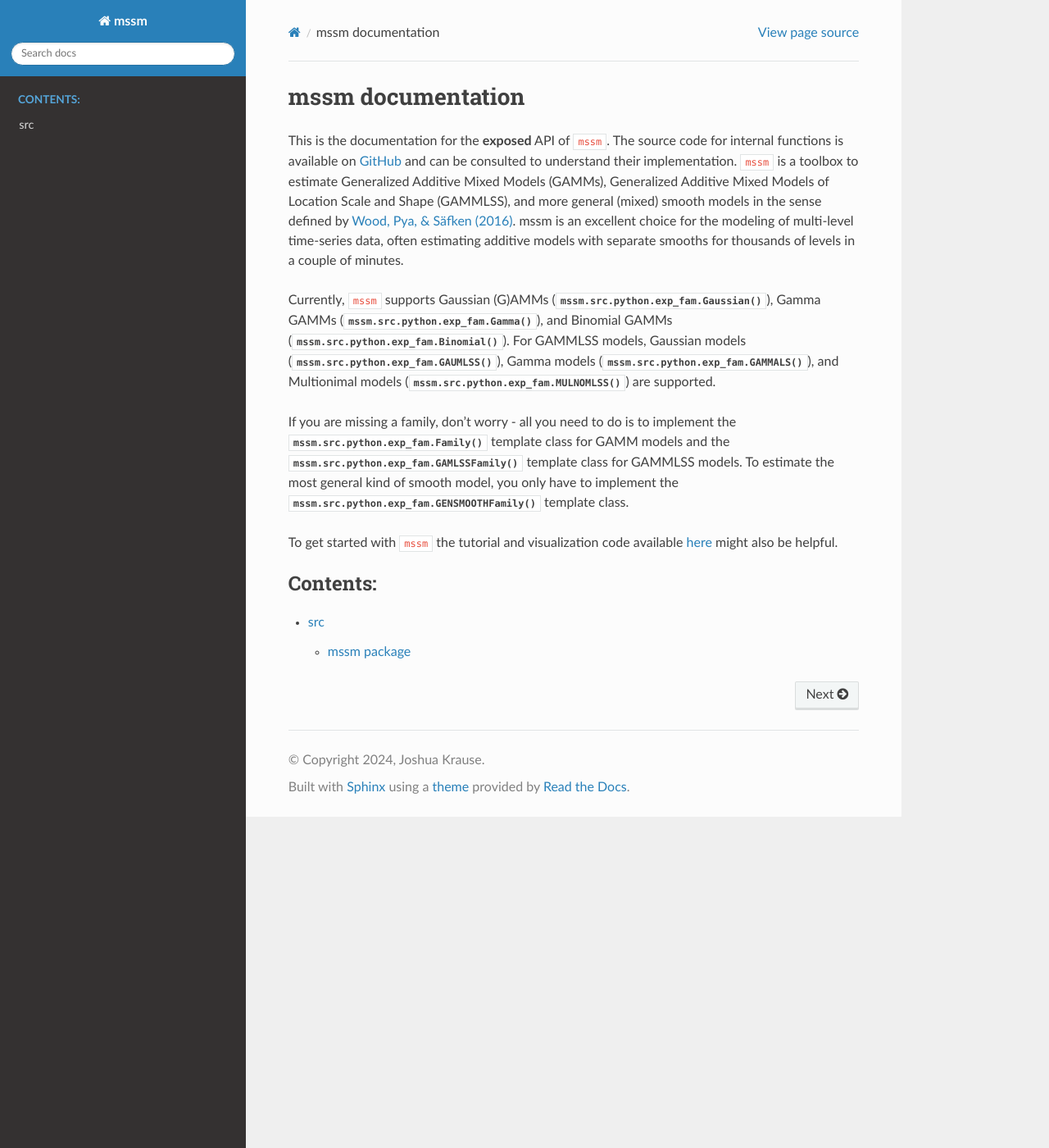
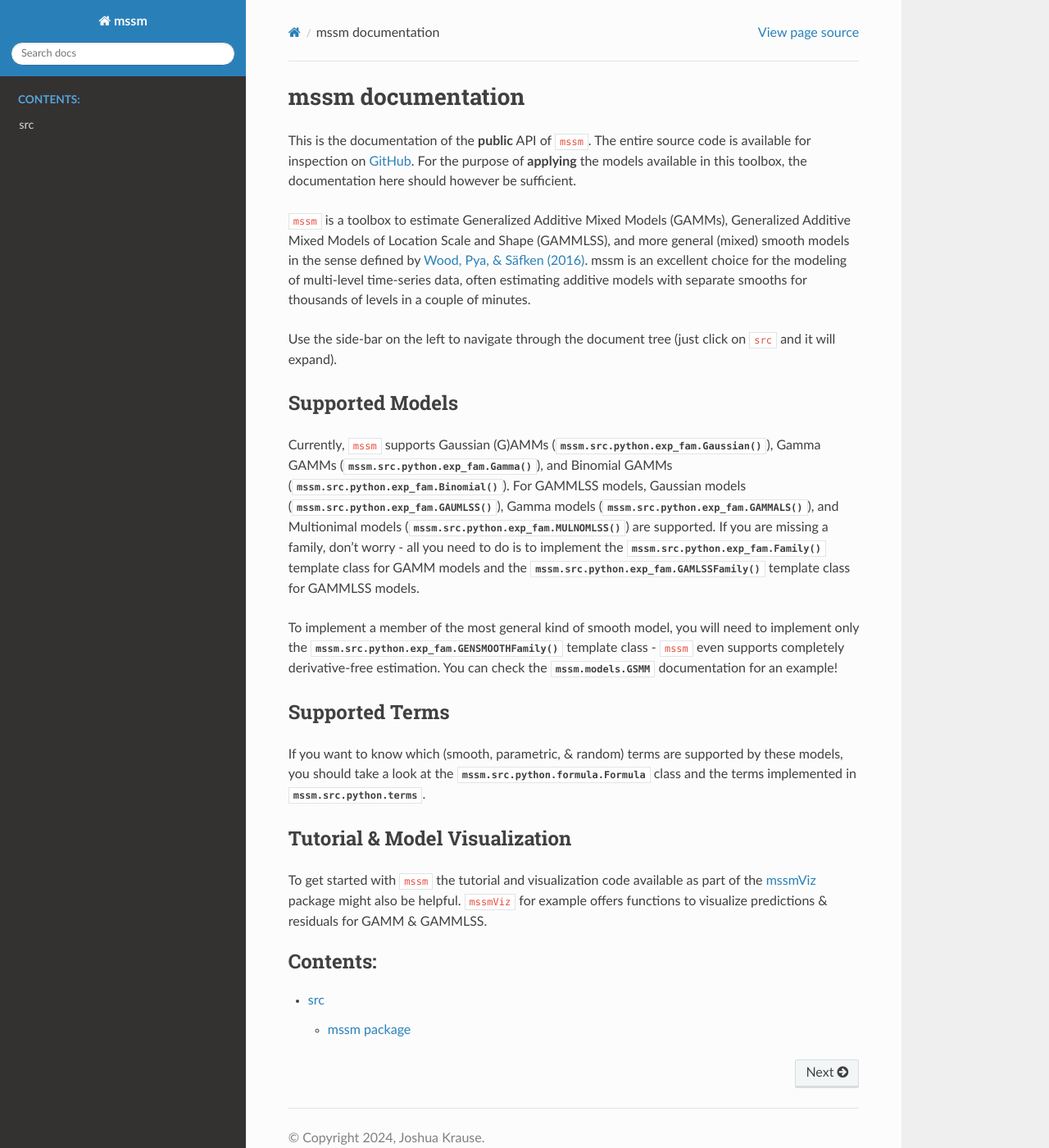
Before and after one commit to JoKra1/mssm, a Sphinx documentation site: the page built from docs/index.rst, in a window 1280 px wide and 1400 px high. Shown: the whole window at 82% size. Built offline with Sphinx 7.4.7 and the Read the Docs theme 2.0.0, drawn with Linux system fonts in a browser that asks for light colours.

Commit message:
Updates to readme and docs

```diff
--- a/docs/index.rst
+++ b/docs/index.rst
@@ -6,18 +6,34 @@
 mssm documentation
 ==================
 
-This is the documentation for the **exposed** API of ``mssm``. The source code for internal functions is available on `GitHub <https://github.com/JoKra1/mssm>`_ and can be
-consulted to understand their implementation. ``mssm`` is a toolbox to estimate Generalized Additive Mixed Models (GAMMs), Generalized Additive Mixed Models of Location Scale
+This is the documentation of the **public** API of ``mssm``. The entire source code is available for inspection on `GitHub <https://github.com/JoKra1/mssm>`_.
+For the purpose of **applying** the models available in this toolbox, the documentation here should however be sufficient.
+
+``mssm`` is a toolbox to estimate Generalized Additive Mixed Models (GAMMs), Generalized Additive Mixed Models of Location Scale
 and Shape (GAMMLSS), and more general (mixed) smooth models in the sense defined by `Wood, Pya, & Säfken (2016) <https://doi.org/10.1080/01621459.2016.1180986>`_.
 mssm is an excellent choice for the modeling of multi-level time-series data, often estimating additive models with separate smooths for thousands of levels in a couple of minutes.
 
+Use the side-bar on the left to navigate through the document tree (just click on ``src`` and it will expand).
+
+Supported Models
+----------------
+
 Currently, ``mssm`` supports Gaussian (G)AMMs (:func:`mssm.src.python.exp_fam.Gaussian`), Gamma GAMMs (:func:`mssm.src.python.exp_fam.Gamma`), and Binomial GAMMs (:func:`mssm.src.python.exp_fam.Binomial`).
 For GAMMLSS models, Gaussian models (:func:`mssm.src.python.exp_fam.GAUMLSS`), Gamma models (:func:`mssm.src.python.exp_fam.GAMMALS`), and Multionimal models (:func:`mssm.src.python.exp_fam.MULNOMLSS`) are supported.
+If you are missing a family, don't worry - all you need to do is to implement the :func:`mssm.src.python.exp_fam.Family` template class for GAMM models and the :func:`mssm.src.python.exp_fam.GAMLSSFamily` template class for GAMMLSS models.
 
-If you are missing a family, don't worry - all you need to do is to implement the :func:`mssm.src.python.exp_fam.Family` template class for GAMM models and the :func:`mssm.src.python.exp_fam.GAMLSSFamily` template class for GAMMLSS models.
-To estimate the most general kind of smooth model, you only have to implement the :func:`mssm.src.python.exp_fam.GENSMOOTHFamily` template class.
+To implement a member of the most general kind of smooth model, you will need to implement only the :func:`mssm.src.python.exp_fam.GENSMOOTHFamily` template class - ``mssm`` even supports completely derivative-free estimation. You can check the :class:`mssm.models.GSMM` documentation for an example!
 
-To get started with ``mssm`` the tutorial and visualization code available `here <https://github.com/JoKra1/mssm_tutorials>`_ might also be helpful.
+Supported Terms
+----------------
+
+If you want to know which (smooth, parametric, & random) terms are supported by these models, you should take a look at the :class:`mssm.src.python.formula.Formula` class and the terms implemented in :py:mod:`mssm.src.python.terms`.
+
+Tutorial & Model Visualization
+------------------------------
+
+To get started with ``mssm`` the tutorial and visualization code available as part of the `mssmViz <https://github.com/JoKra1/mssm_tutorials>`_ package might also be helpful. ``mssmViz`` for example offers functions to visualize predictions & residuals for
+GAMM & GAMMLSS.
 
 
 
```
Also changed, not shown: README.md (+2 -1 lines).
